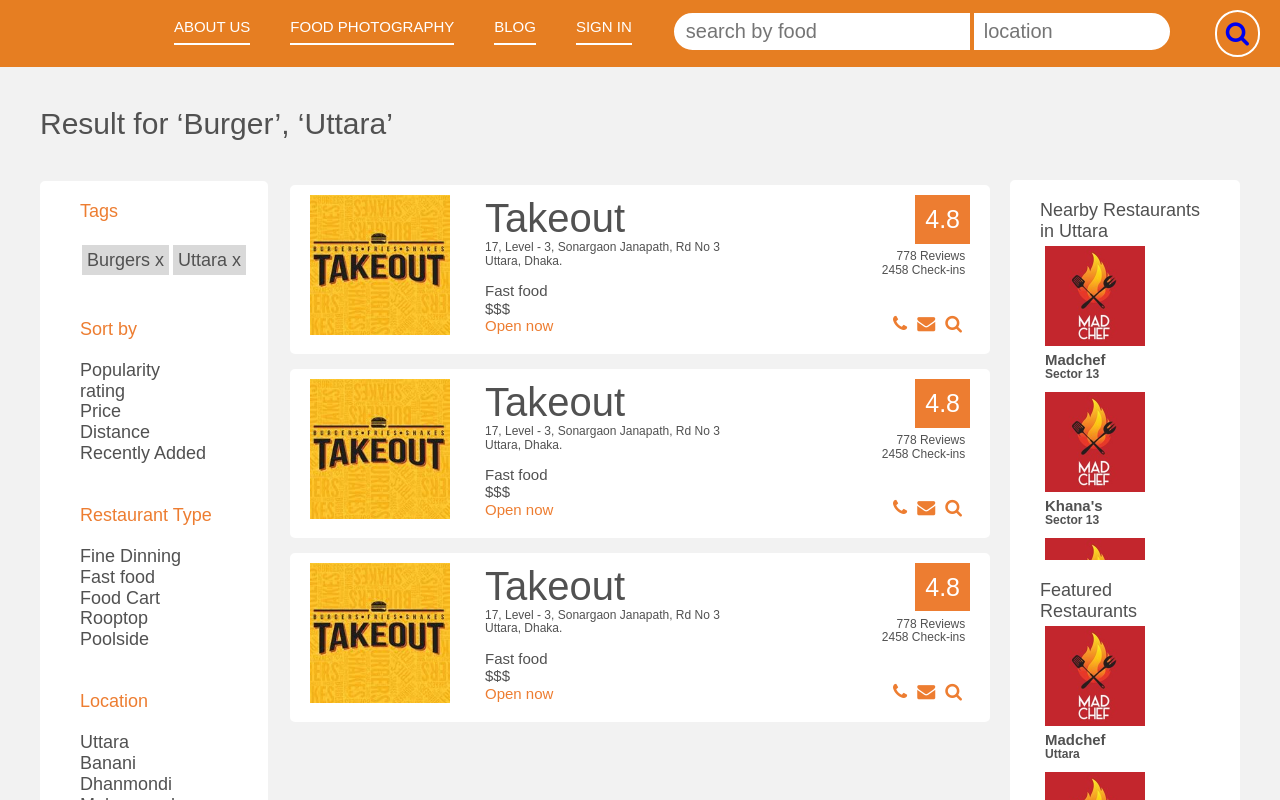
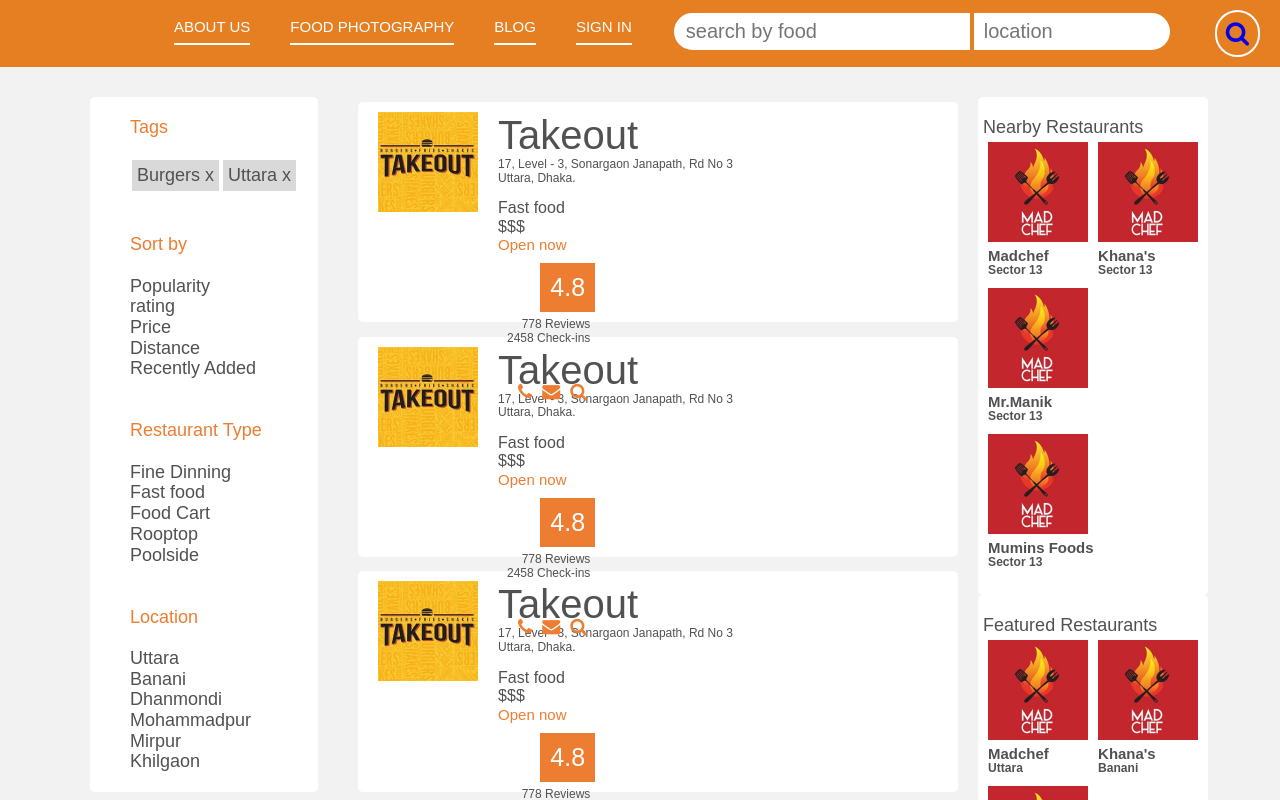
Before and after one commit to ahmedsadman/foodhub-web, a React (Create React App) app: page /restaurants/search in a window 1280 px wide. Shown: the top 800 px of the page. Built offline with nearby package versions, Linux system fonts and the light colour scheme.

Commit message:
removed absolute positioning from search result page layout

```diff
--- a/src/routes/SearchResult.js
+++ b/src/routes/SearchResult.js
@@ -9,11 +9,10 @@ class SearchResult extends Component {
                 <nav>
                     <div className={styles.row}>
                         <ul className={styles.nav}>
-
-                        <Link className={`${styles.btn} ${
-                            styles.navlist
-                            }`}
-                            to='/'>
+                            <Link
+                                className={`${styles.btn} ${styles.navlist}`}
+                                to='/'
+                            >
                                 {' '}
                                 <i className='fa fa-search' />{' '}
                             </Link>
@@ -62,7 +61,6 @@ class SearchResult extends Component {
                                 >
                                     Blog
                                 </Link>
-
                             </li>
 
                             <li className={styles.navlist}>
@@ -87,16 +85,13 @@ class SearchResult extends Component {
                                     About us
                                 </Link>
                             </li>
-
                         </ul>
                     </div>
                 </nav>
 
-                <p className={styles.p}>Result for ‘Burger’, ‘Uttara’</p>
-
                 {/*Filter Block*/}
-
-                <section>
+                <div id='main' style={{ marginLeft: 'auto', marginRight: 'auto', width: 1140, paddingTop: 30, paddingBottom: 30 }}>
+                    <section style={{ float: 'left' }}>
                         <div className={styles.filterBlock}>
                             <span className={styles.orange}>
                                 Tags <br />
@@ -105,13 +100,19 @@ class SearchResult extends Component {
                             <span className={styles.Tags}>
                                 Burgers
                                 <span>
-                            <Link className={styles.cross} to='/'>  x</Link>
+                                    <Link className={styles.cross} to='/'>
+                                        {' '}
+                                        x
+                                    </Link>
                                 </span>
                             </span>
                             <span className={styles.Tags}>
                                 Uttara
                                 <span>
-                            <Link className={styles.cross} to='/'>  x</Link>
+                                    <Link className={styles.cross} to='/'>
+                                        {' '}
+                                        x
+                                    </Link>
                                 </span>
                             </span>
 
@@ -121,12 +122,27 @@ class SearchResult extends Component {
                                 <br />
                                 <br /> Sort by <br /> <br />
                             </span>
-                        <span >
-                            <Link className={styles.Ash} to='/'>Popularity</Link> <br />
-                            <Link className={styles.Ash} to='/'>rating</Link> <br />
-                            <Link className={styles.Ash} to='/'>Price</Link> <br />
-                            <Link className={styles.Ash} to='/'>Distance</Link> <br />
-                            <Link className={styles.Ash} to='/'>Recently Added</Link> <br />
+                            <span>
+                                <Link className={styles.Ash} to='/'>
+                                    Popularity
+                                </Link>{' '}
+                                <br />
+                                <Link className={styles.Ash} to='/'>
+                                    rating
+                                </Link>{' '}
+                                <br />
+                                <Link className={styles.Ash} to='/'>
+                                    Price
+                                </Link>{' '}
+                                <br />
+                                <Link className={styles.Ash} to='/'>
+                                    Distance
+                                </Link>{' '}
+                                <br />
+                                <Link className={styles.Ash} to='/'>
+                                    Recently Added
+                                </Link>{' '}
+                                <br />
                             </span>
 
                             <span className={styles.orange}>
@@ -134,11 +150,26 @@ class SearchResult extends Component {
                                 <br /> Restaurant Type <br /> <br />
                             </span>
                             <span className={styles.Ash}>
-                            <Link className={styles.Ash} to='/'>Fine Dinning</Link> <br />
-                            <Link className={styles.Ash} to='/'>Fast food</Link> <br />
-                            <Link className={styles.Ash} to='/'>Food Cart</Link> <br />
-                            <Link className={styles.Ash} to='/'>Rooptop</Link> <br />
-                            <Link className={styles.Ash} to='/'>Poolside</Link> <br />
+                                <Link className={styles.Ash} to='/'>
+                                    Fine Dinning
+                                </Link>{' '}
+                                <br />
+                                <Link className={styles.Ash} to='/'>
+                                    Fast food
+                                </Link>{' '}
+                                <br />
+                                <Link className={styles.Ash} to='/'>
+                                    Food Cart
+                                </Link>{' '}
+                                <br />
+                                <Link className={styles.Ash} to='/'>
+                                    Rooptop
+                                </Link>{' '}
+                                <br />
+                                <Link className={styles.Ash} to='/'>
+                                    Poolside
+                                </Link>{' '}
+                                <br />
                             </span>
 
                             <span className={styles.orange}>
@@ -146,16 +177,33 @@ class SearchResult extends Component {
                                 <br /> Location <br /> <br />
                             </span>
                             <span className={styles.Ash}>
-                            <Link className={styles.Ash} to='/'>Uttara</Link><br />
-                            <Link className={styles.Ash} to='/'>Banani</Link> <br />
-                            <Link className={styles.Ash} to='/'>Dhanmondi</Link> <br />
-                            <Link className={styles.Ash} to='/'>Mohammadpur</Link> <br />
-                            <Link className={styles.Ash} to='/'>Mirpur</Link> <br />
-                            <Link className={styles.Ash} to='/'>Khilgaon</Link> <br />
+                                <Link className={styles.Ash} to='/'>
+                                    Uttara
+                                </Link>
+                                <br />
+                                <Link className={styles.Ash} to='/'>
+                                    Banani
+                                </Link>{' '}
+                                <br />
+                                <Link className={styles.Ash} to='/'>
+                                    Dhanmondi
+                                </Link>{' '}
+                                <br />
+                                <Link className={styles.Ash} to='/'>
+                                    Mohammadpur
+                                </Link>{' '}
+                                <br />
+                                <Link className={styles.Ash} to='/'>
+                                    Mirpur
+                                </Link>{' '}
+                                <br />
+                                <Link className={styles.Ash} to='/'>
+                                    Khilgaon
+                                </Link>{' '}
+                                <br />
                             </span>
                         </div>
                     </section>
-
                     {/*Restaurant Block */}
                     <div className={styles.Restaurants}>
                         <div className={styles.resBlock}>
@@ -169,7 +217,8 @@ class SearchResult extends Component {
                             <div className={styles.right}>
                                 <div className={styles.large}>Takeout</div>
                                 <div className={styles.small}>
-                                17, Level - 3, Sonargaon Janapath, Rd No 3<br />
+                                    17, Level - 3, Sonargaon Janapath, Rd No 3
+                                    <br />
                                     Uttara, Dhaka.
                                     <br />
                                     <br />
@@ -193,7 +242,9 @@ class SearchResult extends Component {
                                 <div className={styles.icons}>
                                     <Link to='/'>
                                         <i
-                                        className={`${styles.icon} fa fa-phone`}
+                                            className={`${
+                                                styles.icon
+                                            } fa fa-phone`}
                                         />
                                     </Link>
                                     <Link to='/'>
@@ -225,7 +276,8 @@ class SearchResult extends Component {
                             <div className={styles.right}>
                                 <div className={styles.large}>Takeout</div>
                                 <div className={styles.small}>
-                                17, Level - 3, Sonargaon Janapath, Rd No 3<br />
+                                    17, Level - 3, Sonargaon Janapath, Rd No 3
+                                    <br />
                                     Uttara, Dhaka.
                                     <br />
                                     <br />
@@ -249,7 +301,9 @@ class SearchResult extends Component {
                                 <div className={styles.icons}>
                                     <Link to='/'>
                                         <i
-                                        className={`${styles.icon} fa fa-phone`}
+                                            className={`${
+                                                styles.icon
+                                            } fa fa-phone`}
                                         />
                                     </Link>
                                     <Link to='/'>
@@ -281,7 +335,8 @@ class SearchResult extends Component {
                             <div className={styles.right}>
                                 <div className={styles.large}>Takeout</div>
                                 <div className={styles.small}>
-                                17, Level - 3, Sonargaon Janapath, Rd No 3<br />
+                                    17, Level - 3, Sonargaon Janapath, Rd No 3
+                                    <br />
                                     Uttara, Dhaka.
                                     <br />
                                     <br />
@@ -305,7 +360,9 @@ class SearchResult extends Component {
                                 <div className={styles.icons}>
                                     <Link to='/'>
                                         <i
-                                        className={`${styles.icon} fa fa-phone`}
+                                            className={`${
+                                                styles.icon
+                                            } fa fa-phone`}
                                         />
                                     </Link>
                                     <Link to='/'>
@@ -325,12 +382,12 @@ class SearchResult extends Component {
                                 </div>
                             </span>
                         </div>
-                </div>
-                <div style={{ clear: 'both' }}></div>
-
+                    </div>{' '}
+                    {/* res block end */}
                     {/*Sidebar */}
+                    <div style={{ float: 'left', width: 230 }}>
                         <div className={styles.nearbyBlock}>
-                    Nearby Restaurants in Uttara
+                            <p>Nearby Restaurants</p>
                             <div className={styles.nearby}>
                                 <img
                                     alt=''
@@ -368,9 +425,8 @@ class SearchResult extends Component {
                                 <h6>Sector 13</h6>
                             </div>
                         </div>
-
                         <div className={styles.featuredBlock}>
-                    Featured Restaurants
+                            <p>Featured Restaurants</p>
                             <div className={styles.nearby}>
                                 <img
                                     alt=''
@@ -406,12 +462,14 @@ class SearchResult extends Component {
                                 />
                                 <h5>Mumins Foods</h5>
                                 <h6>Mirpur</h6>
-
                             </div>
                             <div style={{ clear: 'both' }}></div>
                         </div>
-                <div style={{ clear: 'both' }}></div>
-            </div>
+                    </div> {/* end of sidebar container */}
+                    <div style={{ clear: 'both' }} />
+                </div> {/* end of main content block */}
+                <div style={{ clear: 'both' }} />
+            </div> /* End of container div */
         );
     }
 }
--- a/src/views/SearchResult.module.css
+++ b/src/views/SearchResult.module.css
@@ -7,6 +7,7 @@
 	font-weight: 300;
 	font-size: 18px;
 	text-rendering: optimizeLegibility;
+	min-height: 100%;
 }
 
 .all * {
@@ -112,8 +113,7 @@
 .filterBlock{
 	background-color: #fff;
 	border-radius: 5px;
-	display: inline-block;
-	margin: 0px 40px;
+	margin: 0px 20px;
 	padding: 20px 40px;
 	padding-right: 20px;
 }
@@ -145,32 +145,30 @@
 }
 
 .Restaurants{
-	position: absolute;
-	top: 180px;
-	left: 250px;
+	float: left;
 	box-sizing: inherit;
-
+	width: 600px;
 }
 
 .resBlock{
 	background-color: #fff;
 	border-radius: 5px;
 	display: inline-block;
-	width: 700px;
-	margin: 5px 40px;
+	width: inherit;
+	margin: 5px 20px;
 	padding: 10px 20px;
 	color: #515151;
 }
 
 .resImg {
-	height: 140px;
-	width: 140px;
+	height: 100px;
+	width: 100px;
 }
 
 
 
 .left{
-	width: 155px;
+	width: 100px;
 	float: left;
 }
 
@@ -178,8 +176,6 @@
 	float: left;
 	padding-left: 20px;
 	font-size: 15px;
-
-
 }
 
 .large{
@@ -191,12 +187,13 @@
 }
 
 .medium{
-	font-size: 16Spx;
+	font-size: 16px;
 }
 
 .numbers{
-	float: right;
-	float: top;
+	float: left;
+	margin: 0;
+	padding: 0;
 }
 
 .rating{
@@ -235,24 +232,20 @@
 
 .nearbyBlock{
 	background-color: #fff;
-	position: absolute;
-	top: 180px;
-	left: 970px;
 	border-radius: 5px;
 	margin: 0px 40px;
-	padding: 20px 30px;
+	padding: 20px 5px;
+	display: inline-block;
+	width: 100%;
 }
 
 .featuredBlock{
 	background-color: #fff;
-	position: absolute;
-	top: 560px;
-	left: 970px;
 	border-radius: 5px;
 	margin: 0px 40px;
-	padding: 20px 30px;
-
-
+	padding: 20px 5px;
+	display: inline-block;
+	width: 100%;
 }
 
 .divImg{
```
Lines whose indentation alone changed are shown as unchanged.
